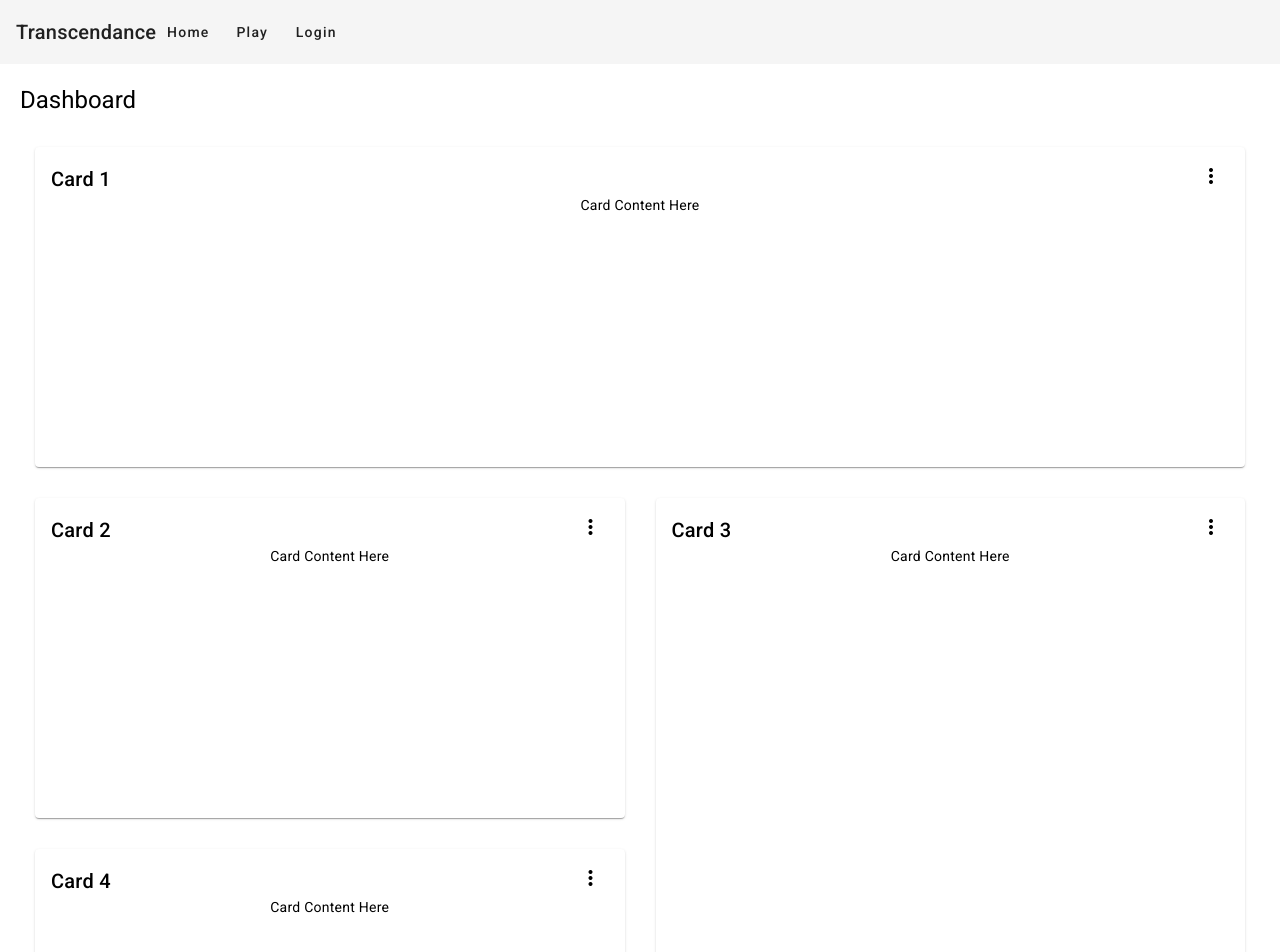
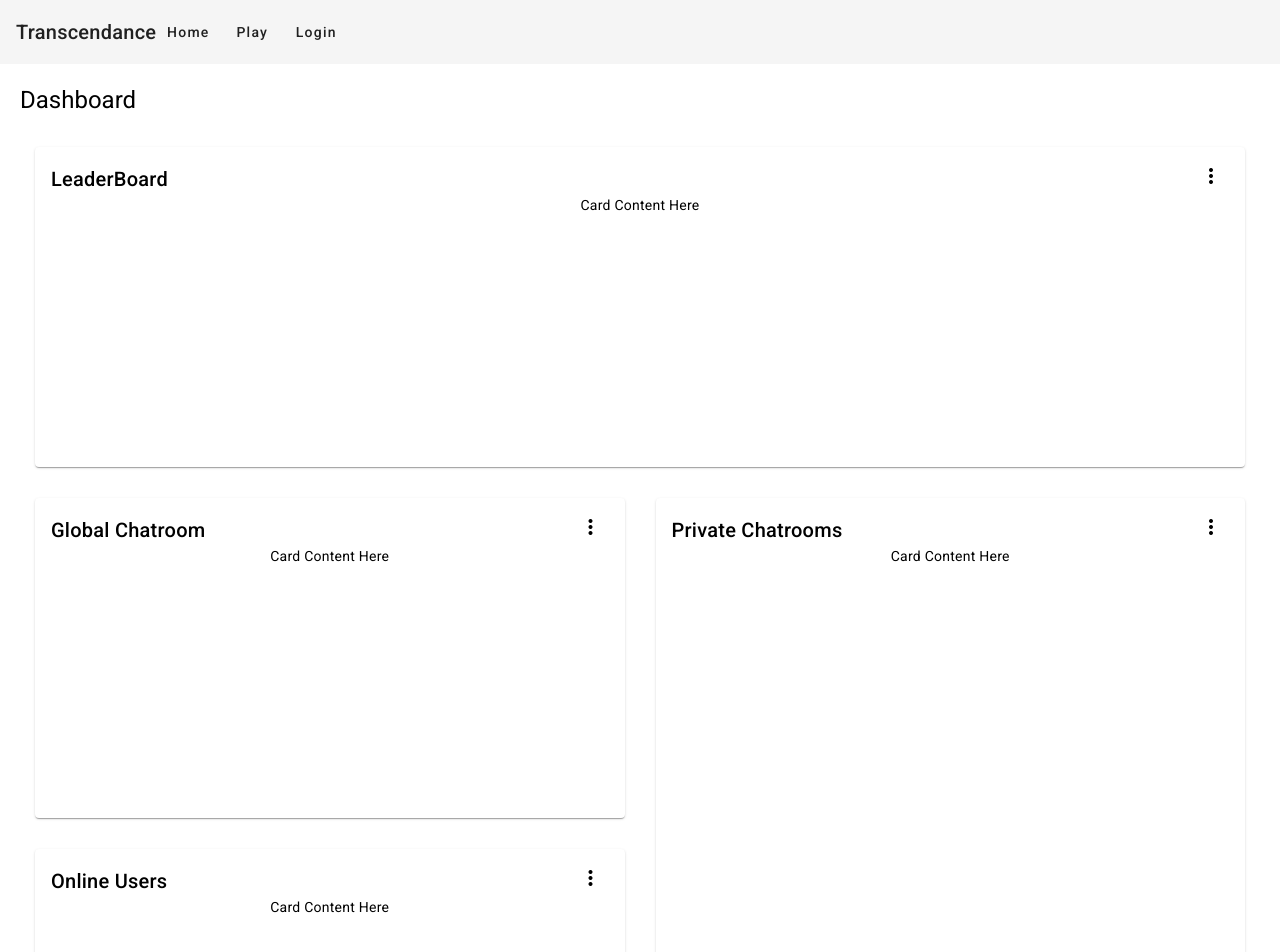
Before and after one commit to Pixailz/ft_transcendance, an Angular app in the folder src/angularjs/: page / in a window 1280 px wide. Shown: the top 952 px of the page. Built offline with nearby package versions, Linux system fonts and the light colour scheme.

Commit message:
💄 [frontend:header] polished home dashboard

```diff
--- a/src/angularjs/src/app/home-dashboard/home-dashboard.component.ts
+++ b/src/angularjs/src/app/home-dashboard/home-dashboard.component.ts
@@ -15,18 +15,18 @@ export class HomeDashboardComponent {
     map(({ matches }) => {
       if (matches) {
         return [
-          { title: 'Card 1', cols: 1, rows: 1 },
-          { title: 'Card 2', cols: 1, rows: 1 },
-          { title: 'Card 3', cols: 1, rows: 1 },
-          { title: 'Card 4', cols: 1, rows: 1 }
+          { title: 'LeaderBoard', cols: 1, rows: 1 },
+          { title: 'Global Chatroom', cols: 1, rows: 1 },
+          { title: 'Online Users', cols: 1, rows: 1 },
+          { title: 'Private Chatrooms', cols: 1, rows: 1 }
         ];
       }
 
       return [
-        { title: 'Card 1', cols: 2, rows: 1 },
-        { title: 'Card 2', cols: 1, rows: 1 },
-        { title: 'Card 3', cols: 1, rows: 2 },
-        { title: 'Card 4', cols: 1, rows: 1 }
+        { title: 'LeaderBoard', cols: 2, rows: 1 },
+        { title: 'Global Chatroom', cols: 1, rows: 1 },
+        { title: 'Private Chatrooms', cols: 1, rows: 2 },
+        { title: 'Online Users', cols: 1, rows: 1 }
       ];
     })
   );
```
